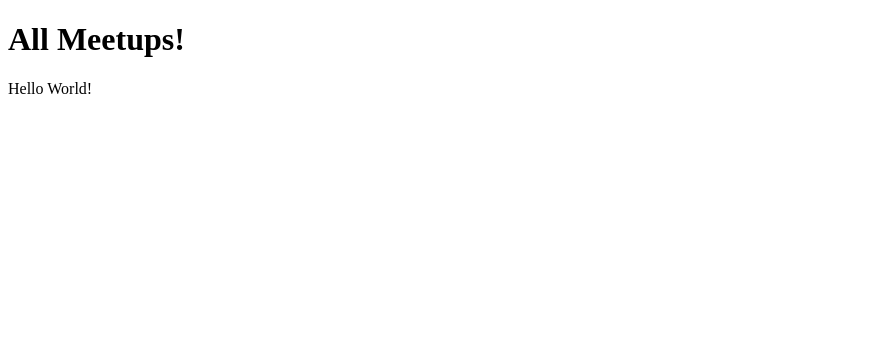
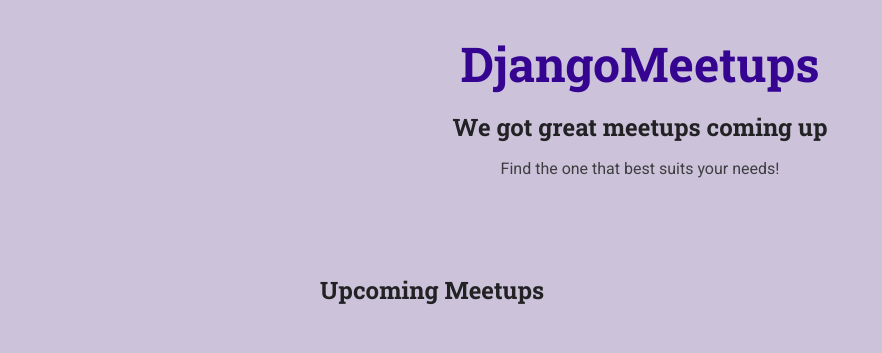
Before and after one commit to GadorPL/meetups, a Django app: template meetups_app/templates/meetups_app/index.html in a window 1280 px wide. Shown: the top 353 px of the page, without its empty margins (0-882 px from the left). Run offline with Django 4.2, Linux system fonts and the light colour scheme; the template is opened without the code that fills it, so the values that code supplies are empty.

Commit message:
add html and css

```diff
--- /dev/null
+++ b/meetups_app/static/meetups_app/styles/all_meetups.css
@@ -0,0 +1,62 @@
+section {
+  max-width: 40rem;
+  margin: 3rem auto;
+}
+
+ol {
+  list-style: none;
+  margin: 0;
+  padding: 0;
+}
+
+.meetup-item {
+  margin: 1rem 0;
+  background-color: #350490;
+  padding: 2rem;
+  color: white;
+  border-radius: 4px;
+}
+
+.meetup-summary {
+  display: flex;
+  align-items: flex-start;
+}
+
+.meetup-image {
+  margin-right: 2rem;
+}
+
+.meetup-image img {
+  width: 8rem;
+  height: 8rem;
+  object-fit: cover;
+  border-radius: 50%;
+}
+
+.meetup-details h3 {
+  color: inherit;
+  margin-top: 0;
+  margin-bottom: 0.5rem;
+  font-size: 2rem;
+}
+
+.meetup-details address {
+  font-style: italic;
+}
+
+.meetup-actions {
+  margin-top: 1.5rem;
+  text-align: right;
+}
+
+.meetup-actions .btn {
+  background-color: #cb82fb;
+  border-color: #cb82fb;
+  color: #350490;
+  padding: 0.75rem 2rem;
+}
+
+.meetup-actions .btn:hover {
+  background-color: #ba82fb;
+  border-color: #ba82fb;
+}
--- /dev/null
+++ b/meetups_app/static/meetups_app/styles/base.css
@@ -0,0 +1,55 @@
+@import url('https://fonts.googleapis.com/css2?family=Roboto:wght@400;700&family=Roboto+Slab:wght@700&display=swap');
+
+* {
+  box-sizing: border-box;
+}
+
+body {
+  font-family: 'Roboto', sans-serif;
+  margin: 0;
+  background-color: #ccc3db;
+  color: #3e3e41;
+}
+
+h1,
+h2,
+h3 {
+  font-family: 'Roboto Slab', sans-serif;
+  color: #222224;
+}
+
+button,
+.btn {
+  cursor: pointer;
+  font: inherit;
+  padding: 0.5rem 1.5rem;
+  background-color: #350490;
+  border: 1px solid #350490;
+  color: white;
+  border-radius: 4px;
+  text-decoration: none;
+}
+
+button:hover,
+.btn:hover {
+  background-color: #230161;
+  border-color: #230161;
+}
+
+#main-header {
+    width: 100%;
+    text-align: center;
+    padding: 2rem 0;
+}
+
+#main-header h1 {
+    font-size: 1.5rem;
+}
+
+#main-logo {
+    font-size: 3rem;
+    font-family: 'Roboto Slab', sans-serif;
+    text-decoration: none;
+    color: #350490;
+    font-weight: bold;
+}
--- a/meetups_app/templates/meetups_app/index.html
+++ b/meetups_app/templates/meetups_app/index.html
@@ -1,13 +1,43 @@
+{% load static %}
 <!DOCTYPE html>
 <html lang="en">
 <head>
     <meta charset="UTF-8">
     <meta name="viewport" content="width=device-width, initial-scale=1.0">
     <title>Title</title>
+    <link rel="stylesheet" href="{% static 'meetups_app/styles/base.css' %}">
+    <link rel="stylesheet" href="{% static 'meetups_app/styles/all_meetups.css' %}">
 </head>
 <body>
-    <h1>All Meetups!</h1>
-    <p>Hello World!</p>
-
+    <header id="main-header">
+        <nav><a href="/meetups_app" id="main-logo">DjangoMeetups</a></nav>
+        <h1>We got great meetups coming up</h1>
+        <p>Find the one that best suits your needs!</p>
+    </header>
+    <main>
+        <section>
+            <h2>Upcoming Meetups</h2>
+            <ol>
+                {% for meetup_item in meetups %}
+                    <li class="meetup-item">
+                        <article>
+                            <div class="meetup-summary">
+                                <div class="meetup-image">
+                                    <img src="" alt="">
+                                </div>
+                                <div class="meetup-details">
+                                    <h3>{{ meetup_item.title }}</h3>
+                                    <address>{{ meetup_item.location }}</address>
+                                </div>
+                            </div>
+                            <div class="meetup-actions">
+                                <a href="" class="btn">More Details</a>
+                            </div>
+                        </article>
+                    </li>
+                {% endfor %}
+            </ol>
+        </section>
+    </main>
 </body>
 </html>
```
Also changed, not shown: meetups_app/views.py (+16 -1 lines).
